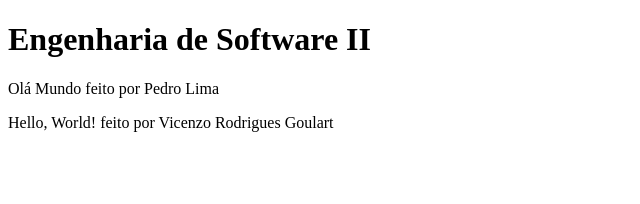
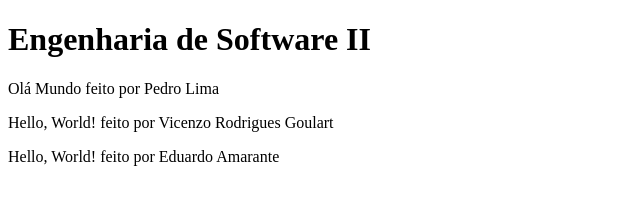
Before and after one commit to PedroHSiqueira/Engenharia_Software_II, a plain HTML site: page index.html in a window 1280 px wide. Shown: the whole page, without its empty margins (0-640 px from the left). Drawn offline with Linux system fonts and the light colour scheme.

Commit message:
atualizaçao2 index.html

```diff
--- a/index.html
+++ b/index.html
@@ -9,5 +9,6 @@
     <h1>Engenharia de Software II</h1>
     <p>Olá Mundo feito por Pedro Lima</p>
     <p>Hello, World! feito por Vicenzo Rodrigues Goulart</p>
+    <p>Hello, World! feito por Eduardo Amarante</p>
 </body>
 </html>
```
